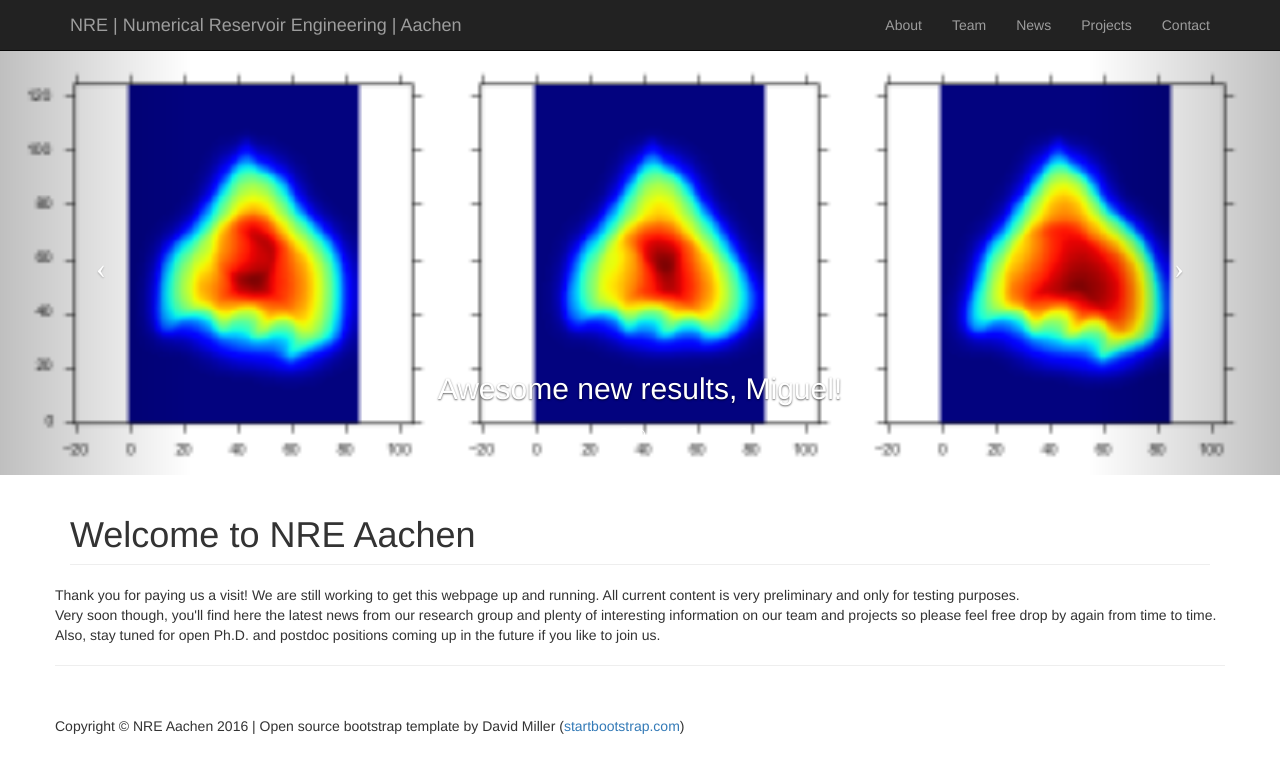
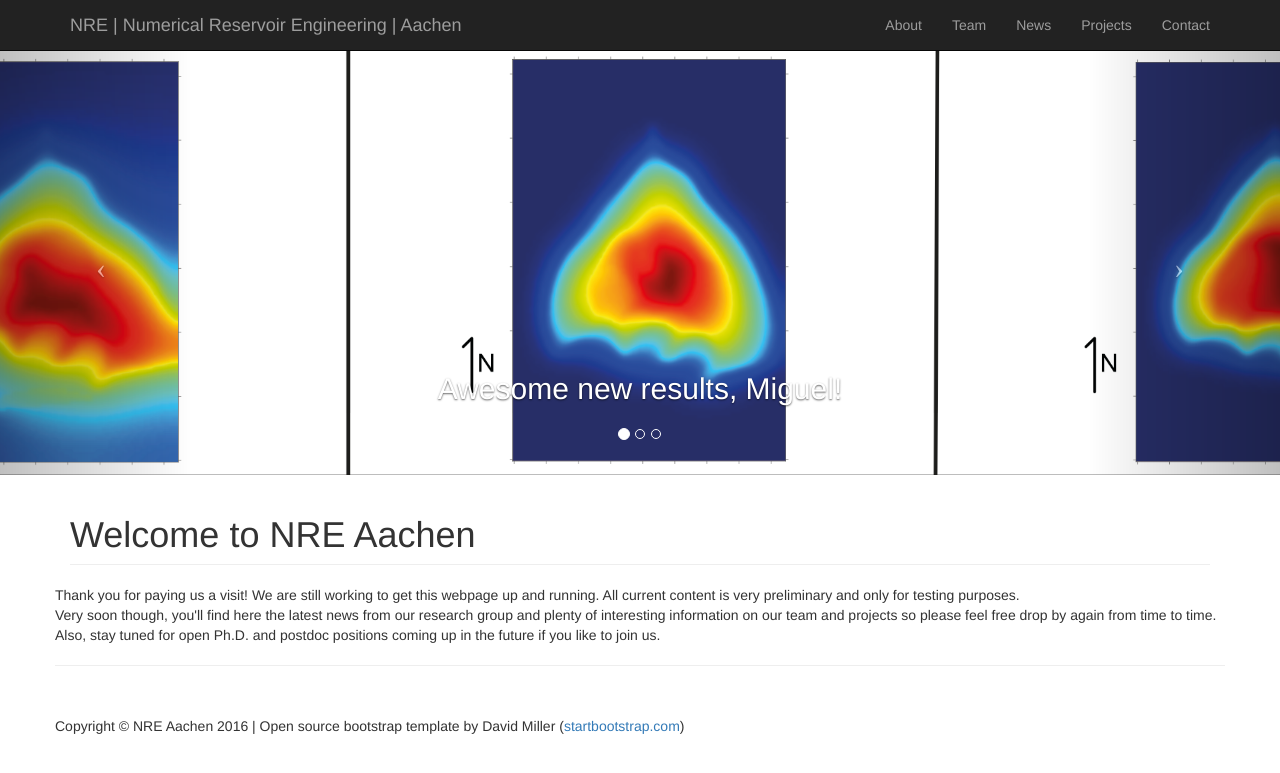
Before and after one commit to nre-aachen/nre-aachen.github.io, a Jekyll site: the page built from index.html, in a window 1280 px wide. Shown: the top 773 px of the page. Built offline with Jekyll 4.4.1, drawn with Linux system fonts in a browser that asks for light colours.

Commit message:
adjusted figures

```diff
--- a/index.html
+++ b/index.html
@@ -15,7 +15,7 @@ title: NRE Aachen
         <div class="carousel-inner">
             <div class="item active">
                 <!-- <div class="fill" style="background-image:url('http://placehold.it/1900x1080&text=Rogowski');"></div> -->
-                <div class="fill" style="background-image:url('img/sandstone_grav.png');"></div>
+                <div class="fill" style="background-image:url('img/results_miguel.png');"></div>
                 <div class="carousel-caption">
                     <h2>Awesome new results, Miguel!<h2>
                 </div>
@@ -29,7 +29,7 @@ title: NRE Aachen
             </div>
             <div class="item">
                 <!-- <div class="fill" style="background-image:url('http://placehold.it/1900x1080&text=Group picture');"></div> -->
-                <div class="fill" style="background-image:url('img/heterogeneity.png');"></div>
+                <div class="fill" style="background-image:url('img/results_jack.png');"></div>
                 <div class="carousel-caption">
                     <h2>SMILE!</h2>
                 </div>
```
Also changed, not shown: img/results_jack.png (added), img/results_miguel.png (added).
